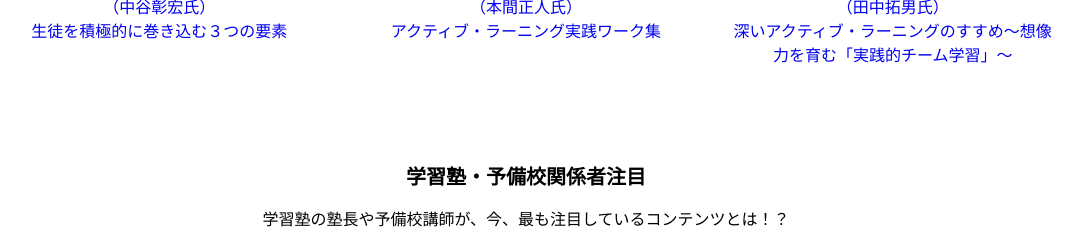
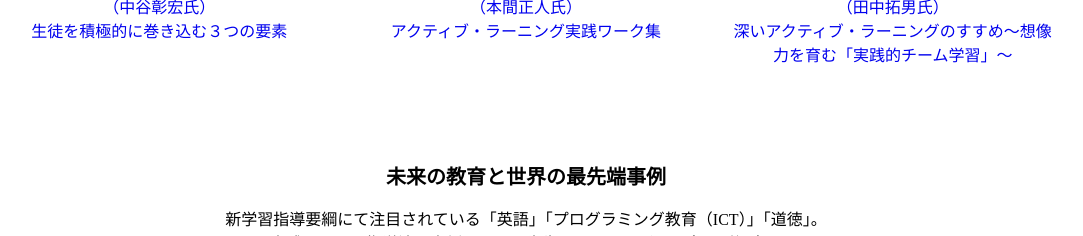
Before and after one commit to xxsyam/fce-git, a PHP site: page /usage.php in a window 1280 px wide. Shown: the part 2207-2443 px from the top of the page, without its empty margins (114-1197 px from the left). Run offline with PHP 8.4, Linux system fonts and the light colour scheme.

Commit message:
学習塾・予備校関係者注目のセクション非表示

```diff
--- a/fal-c/pub/usage.php
+++ b/fal-c/pub/usage.php
@@ -74,12 +74,13 @@
 </div>
 </div>
 
+<!--
 <div class="movie_wrapper">
 <h3>学習塾・予備校関係者注目</h3>
 
 <p>学習塾の塾長や予備校講師が、今、最も注目しているコンテンツとは！？</p>
 
-<div class="pickup_moviebox"><a class="pict_wrap" href="#"><img src="/uploads/files/images/mv-jyuku.jpg" /></a><!-- リンク先不明 -->
+<div class="pickup_moviebox"><a class="pict_wrap" href="#"><img src="/uploads/files/images/mv-jyuku.jpg" /></a>
 
 <div>
 <p>学校の先生と同様、「教える」ことのプロである塾長や予備校講師が注目する上位5コンテンツを、ランキング形式にまとめました。</p>
@@ -88,7 +89,7 @@
 （&larr;バナーをクリックし、特設ページにてご覧ください）</p>
 </div>
 </div>
-</div>
+</div>-->
 
 <div class="movie_wrapper">
 <h3>未来の教育と世界の最先端事例</h3>
```
